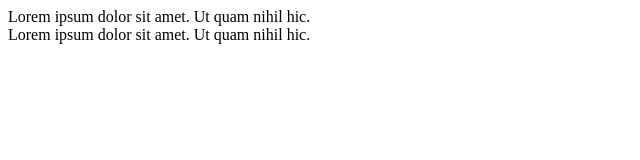
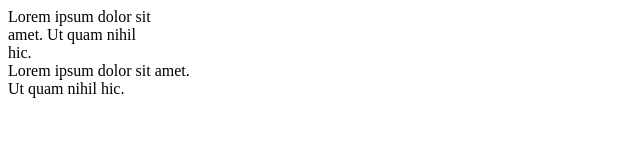
Before and after one commit to knightmoves-schools/026-css-variables-thegrim5562-svg, a website: page index.html in a window 1280 px wide. Shown: the whole page, without its empty margins (0-640 px from the left). Drawn offline with Linux system fonts and the light colour scheme.

Commit message:
Fix CSS variable names for text widths

```diff
--- a/index.html
+++ b/index.html
@@ -9,10 +9,10 @@
             --text-padding: 10px
         }
         .narrow-text {
-            width: var(--narrow-text-area);
+            width: var(--narrow-text-size);
         }
         .wide-text {
-            width: var(--wide-text-area);
+            width: var(--wide-text-size);
         }
         @media ( max-width: 150px) {
             root {
```
